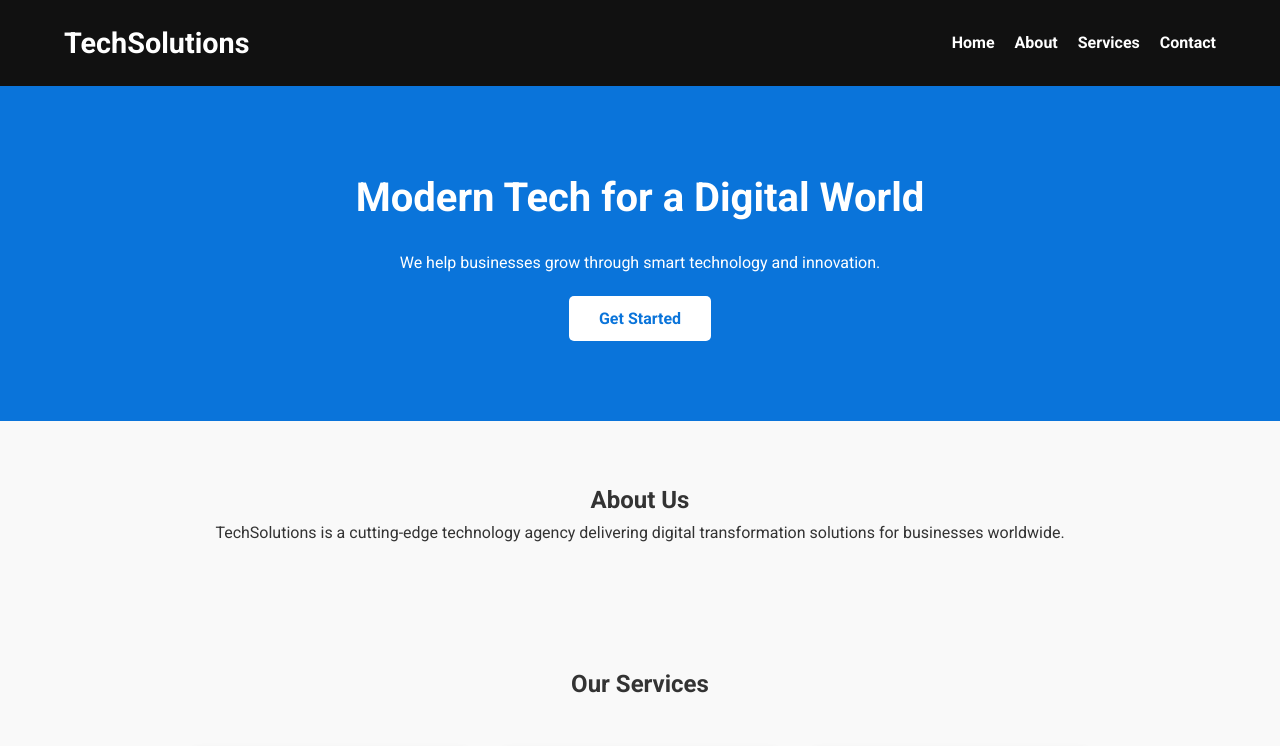
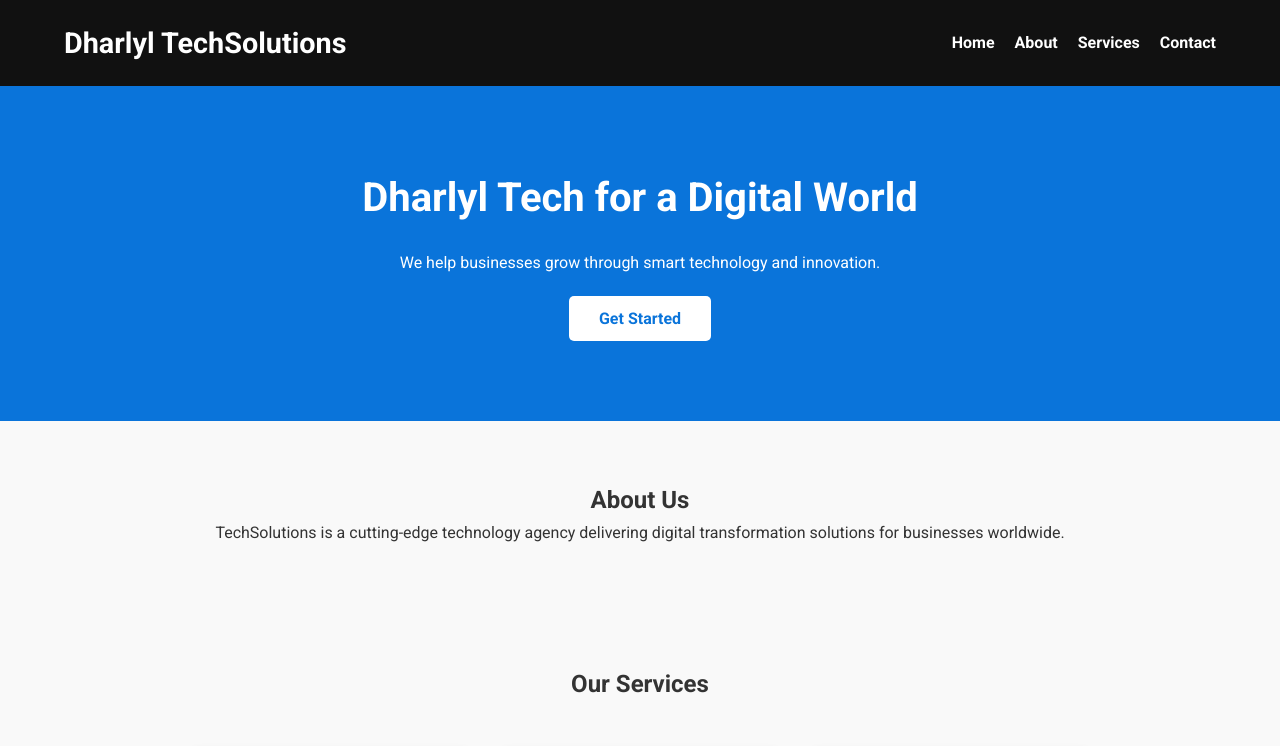
Before and after one commit to Bash-97/eco, a plain HTML site: page index.html in a window 1280 px wide. Shown: the top 746 px of the page. Drawn offline with Linux system fonts and the light colour scheme.

Commit message:
Update index.html

```diff
--- a/index.html
+++ b/index.html
@@ -5,7 +5,7 @@
 <head>
   <meta charset="UTF-8" />
   <meta name="viewport" content="width=device-width, initial-scale=1.0"/>
-  <title>Dharlyl Tech Solutions</title>
+  <title> Tech Solutions</title>
   <link rel="stylesheet" href="style.css" />
   <link href="https://fonts.googleapis.com/css2?family=Roboto:wght@400;700&display=swap" rel="stylesheet">
 </head>
@@ -13,7 +13,7 @@
 
   <header>
     <div class="container nav">
-      <h1 class="logo">TechSolutions</h1>
+      <h1 class="logo">Dharlyl TechSolutions</h1>
       <nav>
         <ul>
           <li><a href="#home">Home</a></li>
@@ -27,7 +27,7 @@
 
   <section id="home" class="hero">
     <div class="container">
-      <h2>Modern Tech for a Digital World</h2>
+      <h2>Dharlyl Tech for a Digital World</h2>
       <p>We help businesses grow through smart technology and innovation.</p>
       <a href="#contact" class="btn">Get Started</a>
     </div>
```
